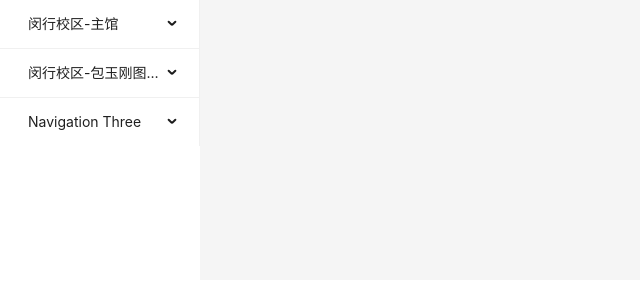
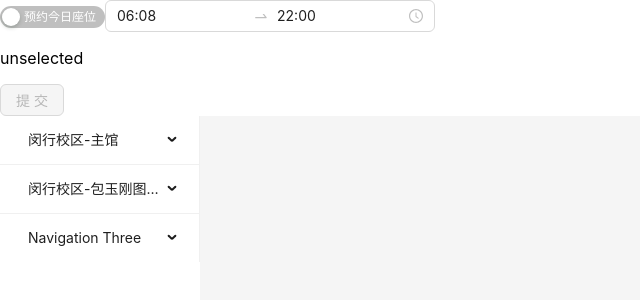
Before and after one commit to SS80194/LibraryAppointment-FrontEnd, a React (Create React App) app: page / in a window 1280 px wide. Shown: the top 300 px of the page, without its empty margins (0-640 px from the left). Built offline with nearby package versions, Linux system fonts and the light colour scheme.

Commit message:
一个简陋的Appoint Page

```diff
--- a/package.json
+++ b/package.json
@@ -10,7 +10,8 @@
     "@types/node": "^16.18.104",
     "@types/react": "^18.3.3",
     "@types/react-dom": "^18.3.0",
-    "antd": "^5.21.5",
+    "antd": "^5.22.1",
+    "dayjs": "^1.11.13",
     "konva": "^9.3.14",
     "react": "^18.3.1",
     "react-dom": "^18.3.1",
--- a/src/page/appoint.tsx
+++ b/src/page/appoint.tsx
@@ -1,17 +1,107 @@
 import Painter from "../components/painter"
+import dayjs,{Dayjs} from 'dayjs';
+import customParseFormat from 'dayjs/plugin/customParseFormat'
 import {useState,useEffect} from "react"
 import SeatSelector from "../components/seatselector"
 import {SeatDat} from "../types"
+import {Switch,TimePicker,Button} from "antd"
 
+dayjs.extend(customParseFormat)
+
+function isNight():boolean
+{
+    let currentHour = new Date().getHours();
+    return (currentHour>21);
+}
+
+function range(l:number,r:number):number[]
+{
+    let t:number[] = [];
+    for(let i=l;i<=r;i++) t=[...t,i];
+    return t;
+}
+
+function disabledTime (date:Dayjs,appoint:boolean)
+{
+    const hour:number = new Date().getHours(); // 获取当前的小时
+    const min:number = new Date().getMinutes(); // 获取当前的分钟
+
+    if(appoint){
+        return {
+            disabledHours: () => [...range(0, 7),...range(22,24)],
+        }
+    }
+    else if (date?.hour() === hour) {
+        return {
+            disabledHours: () => range(0, 24).splice(0, hour),
+            disabledMinutes: () => range(0, 60).splice(0, min)
+        };
+    }
+    else {
+        return {
+            disabledHours: () => range(0, 24).splice(0, hour)
+        };
+    }
+};
 export default function AppointPage()
 {
+    //mode 为 true 表示预定次日座位
+    const [mode,setMode]=useState<boolean>(isNight());
     const [seat,setSeat]=useState<SeatDat|null>(null);
 
     useEffect(()=>{
 
     },[seat]);
 
+    let defaultStartTime: Dayjs = mode?dayjs('8:00', 'HH:mm'):dayjs();
+    let defaultEndTime: Dayjs = dayjs('22:00', 'HH:mm');
+    const format = "HH:mm";
+
+    const [startTime,setStart] = useState<Dayjs>(defaultStartTime);
+    const [endTime,setEnd] = useState<Dayjs>(defaultEndTime);
+    const setRange = (times:[Dayjs,Dayjs])=>{setStart(times[0]);setEnd(times[1]);}
+
+    useEffect(()=>{
+        if(!mode){
+            if(startTime < dayjs())
+                setStart(dayjs());
+        }
+    },[mode])
+
+    //Submit:
+    function submit():void
+    {
+        console.log("submit!");
+        console.log(startTime.toString(),endTime.toString());
+        console.log(seat?.devName);
+    }
+
+    //return Components:
     return <div>
+        <Switch onChange={(e)=>setMode(e)}
+            checkedChildren="预定次日座位"
+            unCheckedChildren="预约今日座位"
+            defaultChecked={mode}
+        ></Switch>
+
+
+        <TimePicker.RangePicker
+            needConfirm={false}
+            disabledTime={(e)=>disabledTime(e,mode)}
+            defaultValue={[defaultStartTime, defaultEndTime]} format={format} >
+        </TimePicker.RangePicker>
+
+        <p>{seat?seat.devName:"unselected"}</p>
+
+        <Button onClick={submit} disabled={!seat}>
+            提交
+        </Button>
+
         <SeatSelector onSelect={(s)=>{setSeat(s)}}/>
+        {
+            mode?
+            <p>提示：如果您要预定次日座位，为什么不试试候补功能呢？</p>
+            :<p></p>
+        }
     </div>
 }
```
Also changed, not shown: 2 other files (tests, documents, lock files or other folders).
